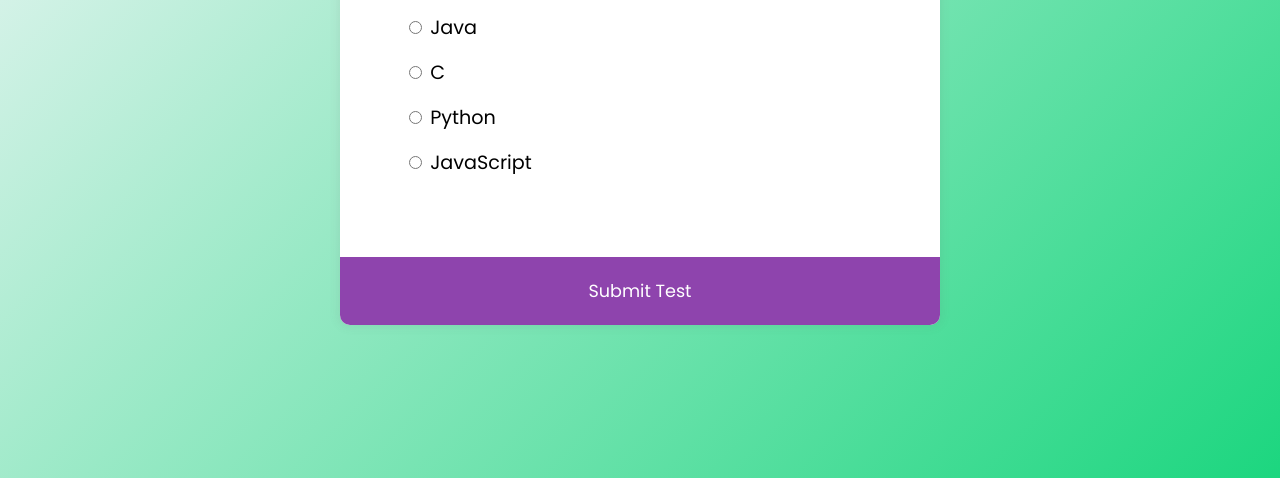
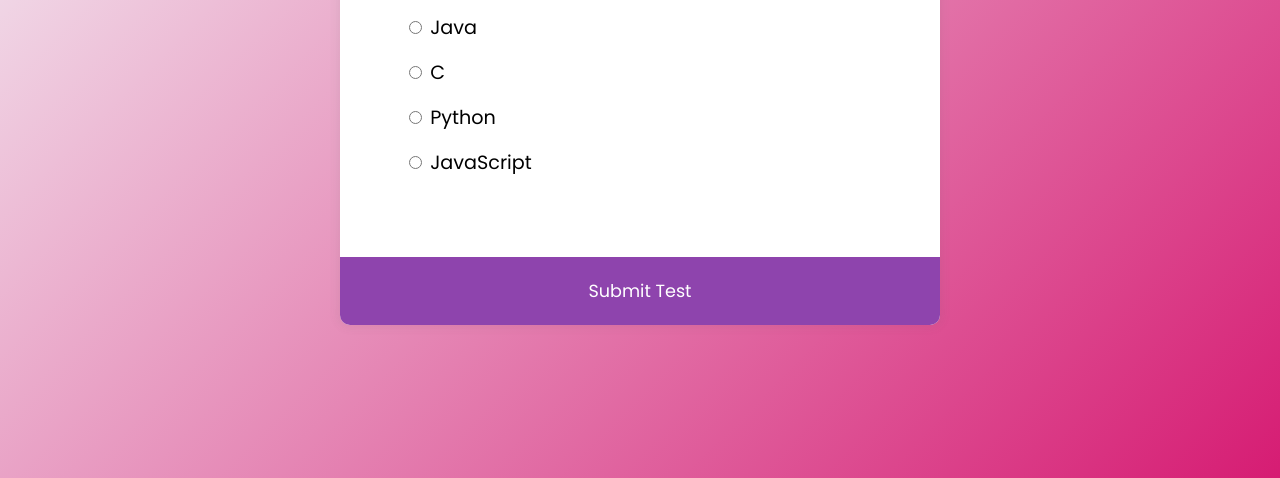
Before and after one commit to paras0109/app-code-repo, a plain HTML site: page index.html in a window 1280 px wide. Shown: the part 322-800 px from the top of the page. Drawn offline with Linux system fonts and the light colour scheme.

Commit message:
Update style.css

```diff
--- a/style.css
+++ b/style.css
@@ -6,7 +6,7 @@
 
 body {
   background-color: #b8c6db;
-  background-image: linear-gradient(315deg, #1cd67f 0%, #f5f7fa 100%);
+  background-image: linear-gradient(315deg, #d61c73 0%, #f5f7fa 100%);
   font-family: 'Poppins', sans-serif;
   display: flex;
   align-items: center;
```
